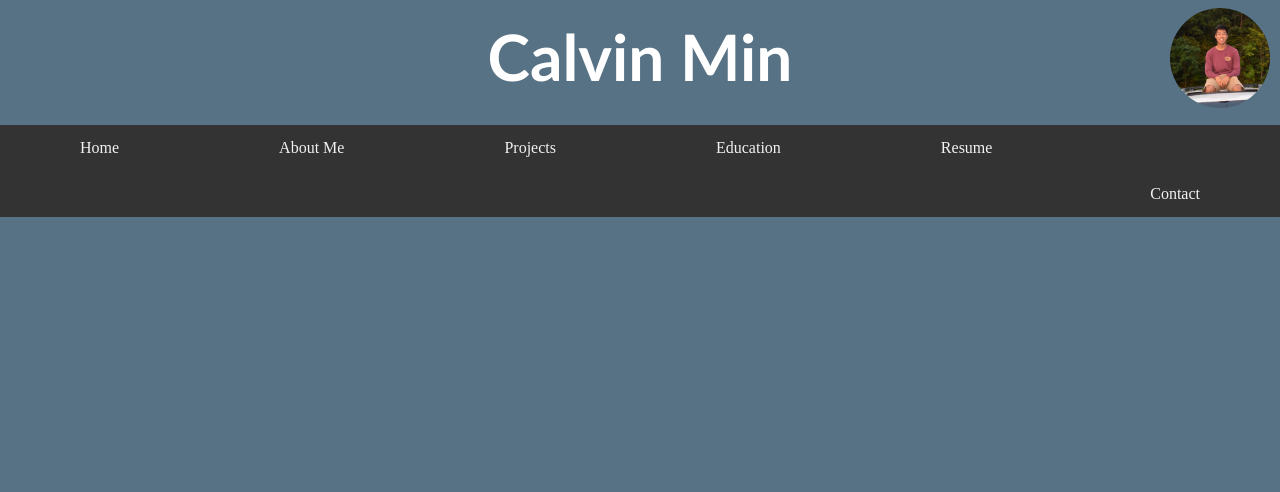
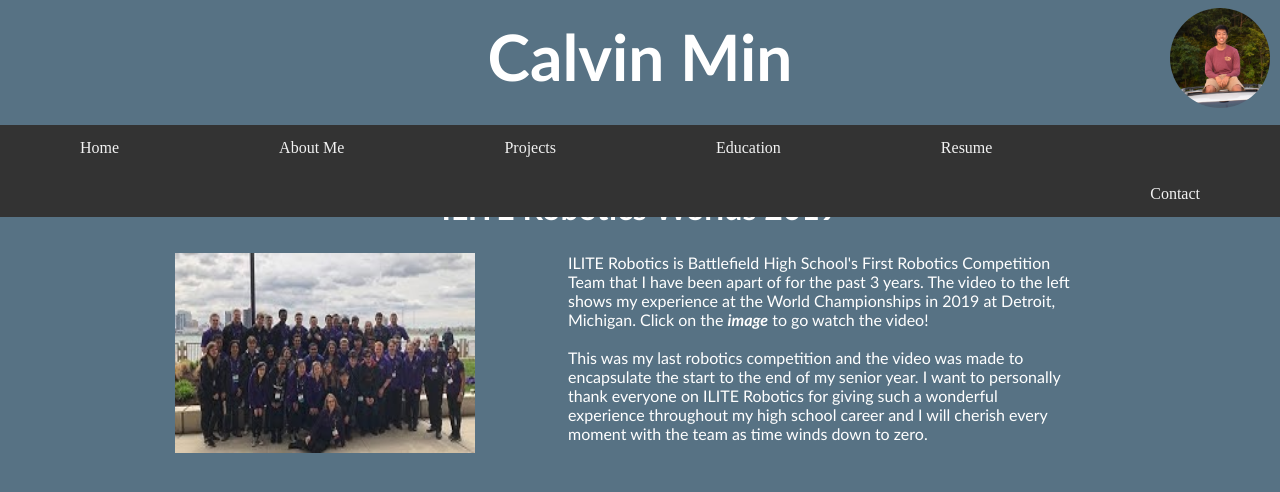
Before and after one commit to Calvinjmin/PERSONAL_PORTFOLIO, a plain HTML site: page index.html in a window 1280 px wide. Drawn offline with Linux system fonts and the light colour scheme.

Commit message:
Index Set-Up and Youtube Link

```diff
--- a/index.html
+++ b/index.html
@@ -12,11 +12,34 @@
         border-radius: 50%;
     }
 
+    .youtube-image {
+        position: absolute;
+        width: 300px;
+        height: 200px;
+        left: 175;
+    }
+
     .header-main {
         text-align: center;
         color: white;
         font-size: 4em;
         padding-top: 10px;
+        font-family: "Trebuchet MS", Helvetica, sans-serif;
+    }
+
+    .header-iliteRobotics {
+        text-align: center;
+        color: white;
+        font-size: 2em;
+        padding-top: 50px;
+        font-family: "Trebuchet MS", Helvetica, sans-serif;
+    }
+
+    .text {
+        text-align: left;
+        padding-left: 70vh;
+        padding-right: 25vh;
+        color: white;
         font-family: "Trebuchet MS", Helvetica, sans-serif;
     }
 
@@ -58,5 +81,15 @@
     <a style = "float: right; padding-left: 10vh; padding-right: 10vh" href="#contact">Contact</a>
 </div>
 
+<h2 class="header-iliteRobotics">ILITE Robotics Worlds 2019</h2>
+<a href="https://youtu.be/y-5JHAG-B5o">
+    <img class="youtube-image" src="./Images/ILITETeam2019.jpg">
+</a>
+
+<p class="text">ILITE Robotics is Battlefield High School's First Robotics Competition Team that I have been apart of for the past 3 years. The video to the left
+    shows my experience at the World Championships in 2019 at Detroit, Michigan. Click on the <b><i>image</i></b> to go watch the video!<br /><br />
+    This was my last robotics competition and the video was made to encapsulate the start to the end of my senior year. I want to personally thank
+    everyone on ILITE Robotics for giving such a wonderful experience throughout my high school career and I will cherish every moment with the team
+    as time winds down to zero.</p>
 
 </html>
```
Also changed, not shown: about_me.html (+2 -2 lines), projects.html (+1 -1 lines), Images/ILITETeam2019.jpg (added), 1 other file.
